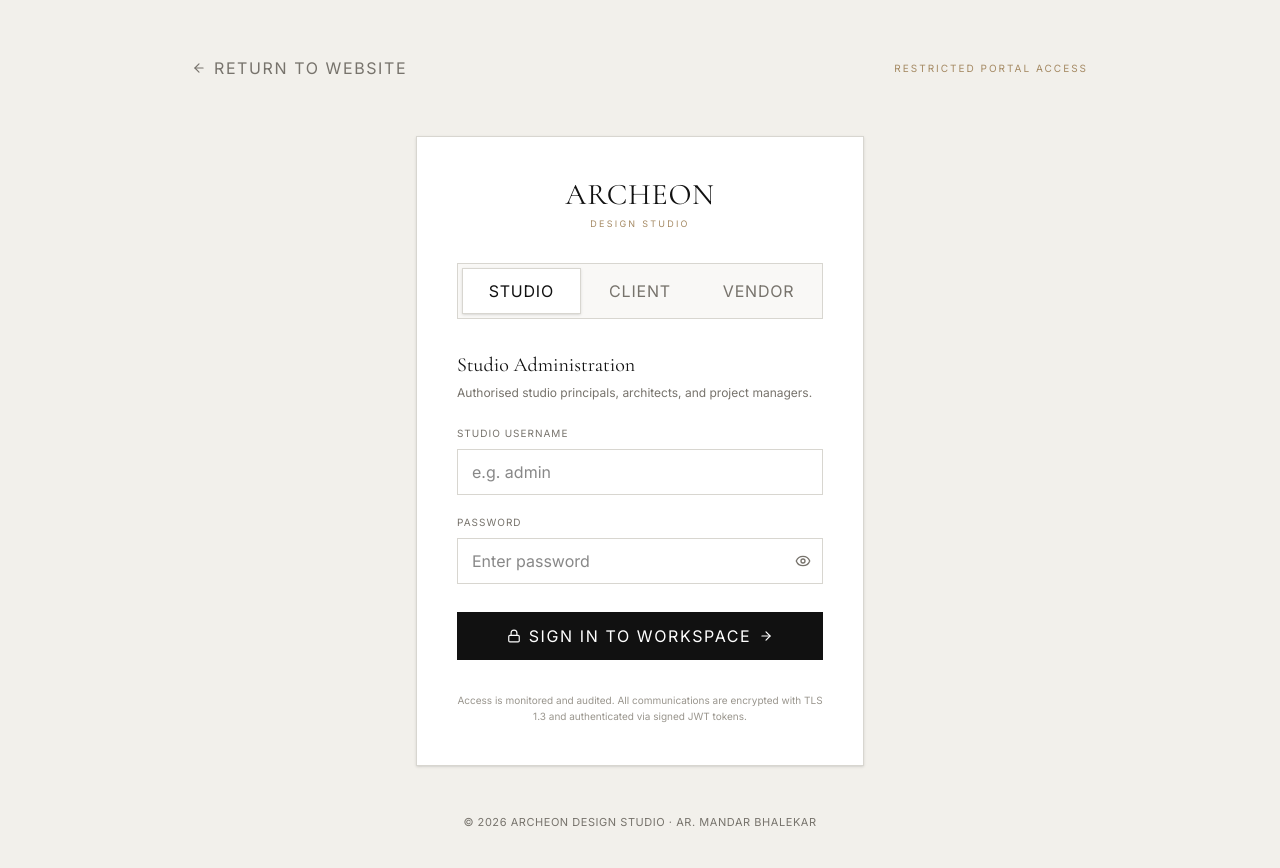
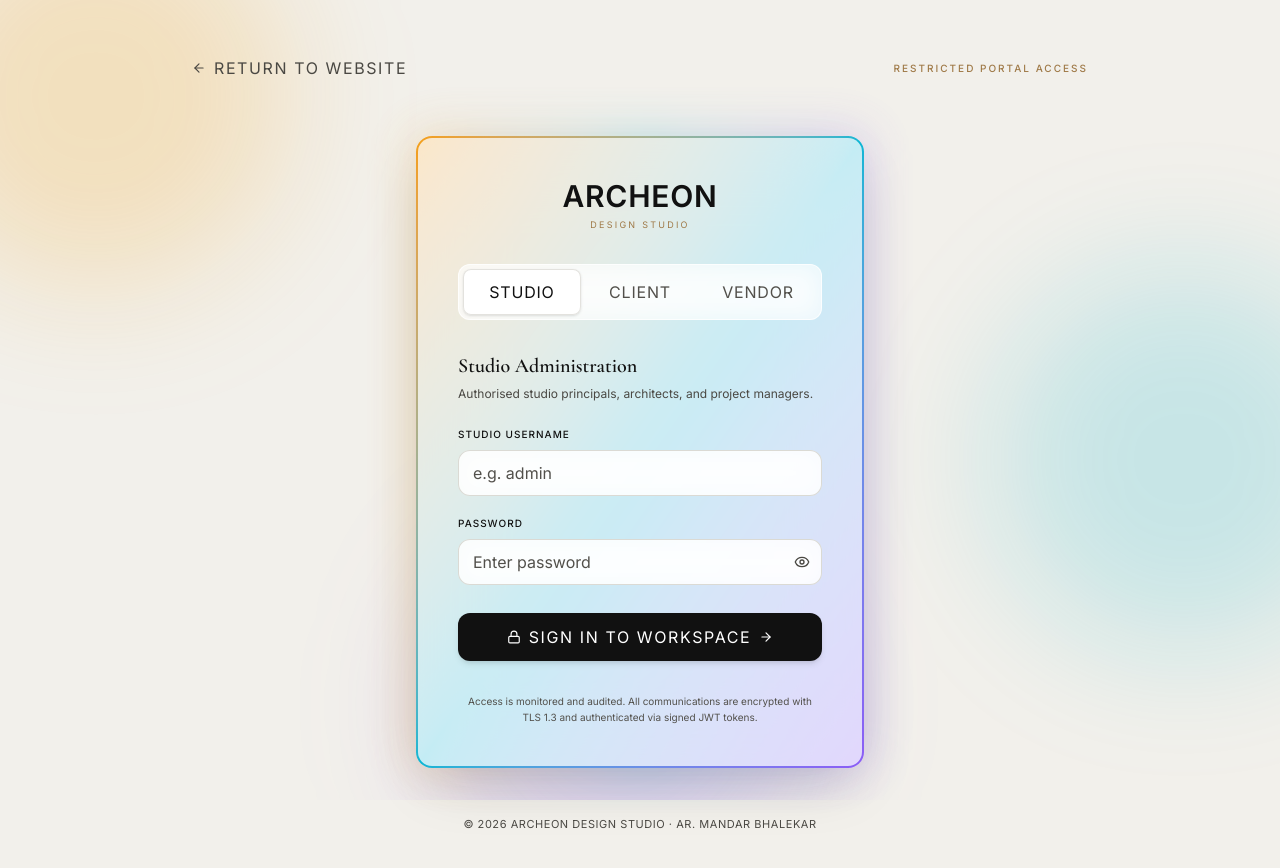
Before and after one commit to AmeyaG07/Archeon, a Next.js app: page /login in a window 1280 px wide. Shown: the top 868 px of the page. Built offline with nearby package versions, Linux system fonts and the light colour scheme.

Commit message:
Add glassmorphism login card with colourful gradient border and ambient glow

```diff
--- a/src/app/(auth)/login/page.tsx
+++ b/src/app/(auth)/login/page.tsx
@@ -62,39 +62,49 @@ export default function LoginPage() {
   };
 
   return (
-    <div className="min-h-screen bg-[#F2F0EB] text-[#111111] flex flex-col justify-between p-4 sm:p-12 font-sans selection:bg-[#A58A64] selection:text-white">
+    <div className="relative min-h-screen overflow-hidden bg-[#F2F0EB] text-[#111111] flex flex-col justify-between p-4 sm:p-12 font-sans selection:bg-[#A58A64] selection:text-white">
+      {/* Ambient Colourful Orbs for Glassmorphism Depth */}
+      <div className="pointer-events-none fixed inset-0 overflow-hidden">
+        <div className="absolute -top-24 -left-24 h-96 w-96 rounded-full bg-[#F59E0B]/20 blur-3xl" />
+        <div className="absolute top-1/3 -right-24 h-96 w-96 rounded-full bg-[#06B6D4]/18 blur-3xl" />
+        <div className="absolute -bottom-24 left-1/3 h-96 w-96 rounded-full bg-[#8B5CF6]/18 blur-3xl" />
+      </div>
+
       {/* Top Header */}
-      <header className="flex items-center justify-between max-w-4xl w-full mx-auto">
+      <header className="relative z-10 flex items-center justify-between max-w-4xl w-full mx-auto">
         <button
           onClick={() => router.push("/")}
-          className="inline-flex items-center gap-2 text-xs uppercase tracking-widest text-[#77736C] hover:text-[#111111] transition-colors py-2"
+          className="inline-flex items-center gap-2 text-xs uppercase tracking-widest text-[#4A4843] hover:text-[#111111] transition-colors py-2"
         >
           <ArrowLeft className="w-3.5 h-3.5" /> Return to Website
         </button>
-        <span className="font-mono text-[10px] uppercase tracking-[0.2em] text-[#A58A64]">
+        <span className="font-mono text-[10px] uppercase tracking-[0.2em] text-[#9F7947] font-medium">
           RESTRICTED PORTAL ACCESS
         </span>
       </header>
 
-      {/* Main Login Card */}
-      <main className="max-w-md w-full mx-auto my-8 sm:my-12 bg-white border border-[#D8D6D0] p-5 sm:p-10 shadow-sm">
+      {/* Main Glassmorphism Login Card with Colourful Gradient Border */}
+      <div className="relative z-10 max-w-md w-full mx-auto my-8 sm:my-12">
+        <div className="pointer-events-none absolute -inset-1 rounded-2xl bg-gradient-to-r from-[#F59E0B]/30 via-[#06B6D4]/30 to-[#8B5CF6]/30 blur-xl opacity-80" />
+        <div className="relative rounded-2xl p-[2px] bg-gradient-to-br from-[#F59E0B] via-[#06B6D4] to-[#8B5CF6] shadow-[0_24px_60px_-15px_rgba(17,17,17,0.18)]">
+          <main className="rounded-[14px] bg-white/75 backdrop-blur-2xl p-5 sm:p-10">
             {/* Brand */}
             <div className="text-center mb-8">
-          <p className="font-serif text-3xl tracking-wide text-[#111111]">ARCHEON</p>
-          <p className="font-mono text-[9px] uppercase tracking-[0.25em] text-[#A58A64] mt-1">
+              <p className="text-3xl font-semibold tracking-wide text-[#111111]">ARCHEON</p>
+              <p className="font-mono text-[9px] uppercase tracking-[0.25em] text-[#9F7947] mt-1">
                 Design Studio
               </p>
             </div>
 
             {/* Portal Tabs */}
-        <div className="grid grid-cols-3 border border-[#D8D6D0] mb-8 p-1 bg-[#F9F8F6] text-center">
+            <div className="grid grid-cols-3 rounded-xl border border-white/80 mb-8 p-1 bg-white/50 backdrop-blur-md text-center">
               <button
                 type="button"
                 onClick={() => setActiveTab("admin")}
-            className={`py-2.5 text-[10px] sm:text-[11px] font-mono uppercase tracking-wider transition-all ${
+                className={`py-2.5 rounded-lg text-[10px] sm:text-[11px] font-mono uppercase tracking-wider transition-all ${
                   activeTab === "admin"
-                ? "bg-white text-[#111111] shadow-sm font-semibold border border-[#D8D6D0]"
-                : "text-[#77736C] hover:text-[#111111]"
+                    ? "bg-white/95 text-[#111111] shadow-sm font-semibold border border-[#D8D6D0]/70"
+                    : "text-[#52504B] hover:text-[#111111]"
                 }`}
               >
                 Studio
@@ -102,10 +112,10 @@ export default function LoginPage() {
               <button
                 type="button"
                 onClick={() => setActiveTab("client")}
-            className={`py-2.5 text-[10px] sm:text-[11px] font-mono uppercase tracking-wider transition-all ${
+                className={`py-2.5 rounded-lg text-[10px] sm:text-[11px] font-mono uppercase tracking-wider transition-all ${
                   activeTab === "client"
-                ? "bg-white text-[#111111] shadow-sm font-semibold border border-[#D8D6D0]"
-                : "text-[#77736C] hover:text-[#111111]"
+                    ? "bg-white/95 text-[#111111] shadow-sm font-semibold border border-[#D8D6D0]/70"
+                    : "text-[#52504B] hover:text-[#111111]"
                 }`}
               >
                 Client
@@ -113,10 +123,10 @@ export default function LoginPage() {
               <button
                 type="button"
                 onClick={() => setActiveTab("vendor")}
-            className={`py-2.5 text-[10px] sm:text-[11px] font-mono uppercase tracking-wider transition-all ${
+                className={`py-2.5 rounded-lg text-[10px] sm:text-[11px] font-mono uppercase tracking-wider transition-all ${
                   activeTab === "vendor"
-                ? "bg-white text-[#111111] shadow-sm font-semibold border border-[#D8D6D0]"
-                : "text-[#77736C] hover:text-[#111111]"
+                    ? "bg-white/95 text-[#111111] shadow-sm font-semibold border border-[#D8D6D0]/70"
+                    : "text-[#52504B] hover:text-[#111111]"
                 }`}
               >
                 Vendor
@@ -125,14 +135,14 @@ export default function LoginPage() {
 
             {/* Description */}
             <div className="mb-6">
-          <h1 className="font-serif text-xl text-[#111111]">
+              <h1 className="text-xl font-semibold text-[#111111]">
                 {activeTab === "admin"
                   ? "Studio Administration"
                   : activeTab === "client"
                   ? "Client Project Portal"
                   : "Vendor & Trade Portal"}
               </h1>
-          <p className="text-xs text-[#77736C] mt-1 leading-relaxed">
+              <p className="text-xs text-[#4A4843] mt-1 leading-relaxed">
                 {activeTab === "admin"
                   ? "Authorised studio principals, architects, and project managers."
                   : activeTab === "client"
@@ -143,7 +153,7 @@ export default function LoginPage() {
 
             {/* Error Alert */}
             {error && (
-          <div className="mb-6 p-3 bg-red-50 border border-red-200 text-red-700 text-xs flex items-start gap-2.5">
+              <div className="mb-6 p-3 rounded-xl bg-red-50/90 border border-red-200 text-red-700 text-xs flex items-start gap-2.5">
                 <ShieldAlert className="w-4 h-4 shrink-0 mt-0.5" />
                 <div className="leading-relaxed">{error}</div>
               </div>
@@ -152,7 +162,7 @@ export default function LoginPage() {
             {/* Login Form */}
             <form onSubmit={handleSubmit} className="space-y-5">
               <div>
-            <label className="block text-[10px] font-mono uppercase tracking-widest text-[#77736C] mb-2">
+                <label className="block text-[10px] font-mono font-medium uppercase tracking-widest text-[#111111] mb-2">
                   {activeTab === "admin" ? "Studio Username" : "Registered Username or Email"}
                 </label>
                 <input
@@ -162,13 +172,13 @@ export default function LoginPage() {
                   value={username}
                   onChange={(e) => setUsername(e.target.value)}
                   placeholder={activeTab === "admin" ? "e.g. admin" : "e.g. client@example.com"}
-              className="w-full px-3.5 py-2.5 border border-[#D8D6D0] bg-transparent text-sm text-[#111111] focus:outline-none focus:border-[#A58A64] transition-colors"
+                  className="w-full px-3.5 py-2.5 rounded-xl border border-[#D8D6D0]/90 bg-white/80 backdrop-blur-md text-sm text-[#111111] placeholder:text-[#52504B] focus:outline-none focus:border-[#B68A4A] transition-colors"
                 />
               </div>
 
               <div>
                 <div className="flex items-center justify-between mb-2">
-              <label className="block text-[10px] font-mono uppercase tracking-widest text-[#77736C]">
+                  <label className="block text-[10px] font-mono font-medium uppercase tracking-widest text-[#111111]">
                     Password
                   </label>
                 </div>
@@ -180,12 +190,12 @@ export default function LoginPage() {
                     value={password}
                     onChange={(e) => setPassword(e.target.value)}
                     placeholder="Enter password"
-                className="w-full px-3.5 py-2.5 border border-[#D8D6D0] bg-transparent text-sm text-[#111111] focus:outline-none focus:border-[#A58A64] pr-10 transition-colors"
+                    className="w-full px-3.5 py-2.5 rounded-xl border border-[#D8D6D0]/90 bg-white/80 backdrop-blur-md text-sm text-[#111111] placeholder:text-[#52504B] focus:outline-none focus:border-[#B68A4A] pr-10 transition-colors"
                   />
                   <button
                     type="button"
                     onClick={() => setShowPassword(!showPassword)}
-                className="absolute right-3 top-1/2 -translate-y-1/2 text-[#77736C] hover:text-[#111111]"
+                    className="absolute right-3 top-1/2 -translate-y-1/2 text-[#4A4843] hover:text-[#111111]"
                   >
                     {showPassword ? <EyeOff className="w-4 h-4" /> : <Eye className="w-4 h-4" />}
                   </button>
@@ -195,7 +205,7 @@ export default function LoginPage() {
               <button
                 type="submit"
                 disabled={loading}
-            className="w-full mt-2 inline-flex items-center justify-center gap-2 px-5 py-3 bg-[#111111] hover:bg-[#25221D] text-white text-xs font-mono uppercase tracking-widest transition-all disabled:opacity-50 disabled:cursor-not-allowed"
+                className="w-full mt-2 rounded-xl inline-flex items-center justify-center gap-2 px-5 py-3 bg-[#111111] hover:bg-[#25221D] text-white text-xs font-mono uppercase tracking-widest transition-all disabled:opacity-50 disabled:cursor-not-allowed shadow-md"
               >
                 {loading ? (
                   <span>Authenticating...</span>
@@ -208,13 +218,15 @@ export default function LoginPage() {
             </form>
 
             {/* Security Note */}
-        <p className="mt-8 text-center text-[10px] text-[#99958D] leading-relaxed">
+            <p className="mt-8 text-center text-[10px] text-[#52504B] leading-relaxed">
               Access is monitored and audited. All communications are encrypted with TLS 1.3 and authenticated via signed JWT tokens.
             </p>
           </main>
+        </div>
+      </div>
 
       {/* Footer */}
-      <footer className="text-center text-[11px] text-[#77736C] font-mono uppercase tracking-wider">
+      <footer className="relative z-10 text-center text-[11px] text-[#4A4843] font-mono uppercase tracking-wider">
         © 2026 ArcheOn Design Studio · Ar. Mandar Bhalekar
       </footer>
     </div>
```
Lines whose indentation alone changed are shown as unchanged.
